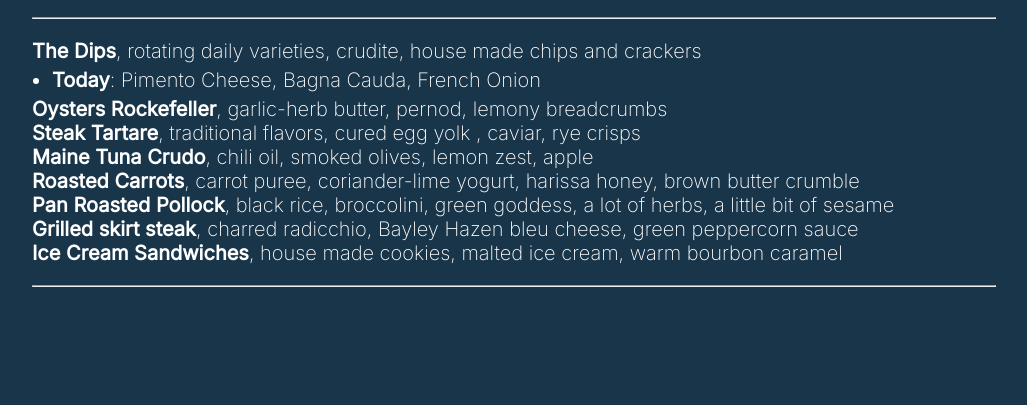
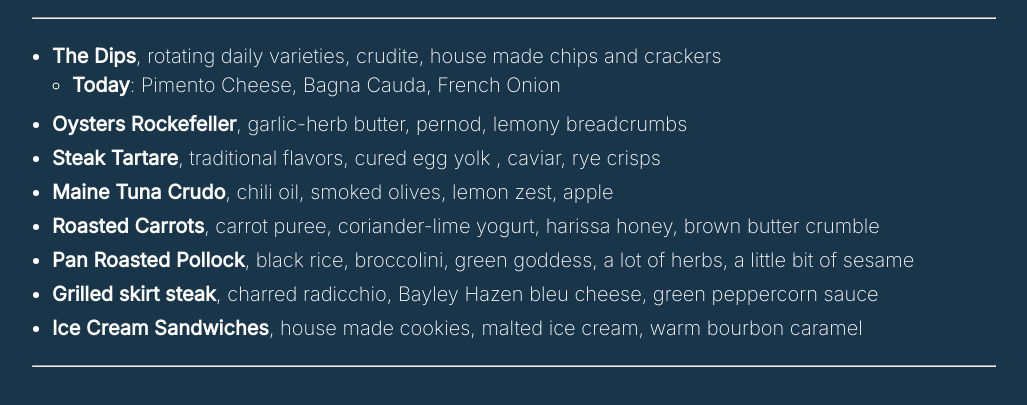
Before and after one commit to thejefwright/black-heart-food-group, a Gatsby site: page /crownJewelTasting in a window 1280 px wide. Shown: the part 93-498 px from the top of the page, without its empty margins (126-1153 px from the left). Built offline with nearby package versions, Linux system fonts and the light colour scheme; Gatsby itself is replaced by a stand-in of ours.

Commit message:
formatting tasting page

```diff
--- a/src/pages/crownJewelTasting.mdx
+++ b/src/pages/crownJewelTasting.mdx
@@ -2,22 +2,22 @@
 
 ---
 
-**The Dips**, rotating daily varieties, crudite, house made chips and crackers
+- **The Dips**, rotating daily varieties, crudite, house made chips and crackers
 
-- **Today**: Pimento Cheese, Bagna Cauda, French Onion
+  - **Today**: Pimento Cheese, Bagna Cauda, French Onion
 
-**Oysters Rockefeller**, garlic-herb butter, pernod, lemony breadcrumbs
+- **Oysters Rockefeller**, garlic-herb butter, pernod, lemony breadcrumbs
 
-**Steak Tartare**, traditional flavors, cured egg yolk , caviar, rye crisps
+- **Steak Tartare**, traditional flavors, cured egg yolk , caviar, rye crisps
 
-**Maine Tuna Crudo**, chili oil, smoked olives, lemon zest, apple
+- **Maine Tuna Crudo**, chili oil, smoked olives, lemon zest, apple
 
-**Roasted Carrots**, carrot puree, coriander-lime yogurt, harissa honey, brown butter crumble
+- **Roasted Carrots**, carrot puree, coriander-lime yogurt, harissa honey, brown butter crumble
 
-**Pan Roasted Pollock**, black rice, broccolini, green goddess, a lot of herbs, a little bit of sesame
+- **Pan Roasted Pollock**, black rice, broccolini, green goddess, a lot of herbs, a little bit of sesame
 
-**Grilled skirt steak**, charred radicchio, Bayley Hazen bleu cheese, green peppercorn sauce
+- **Grilled skirt steak**, charred radicchio, Bayley Hazen bleu cheese, green peppercorn sauce
 
-**Ice Cream Sandwiches**, house made cookies, malted ice cream, warm bourbon caramel
+- **Ice Cream Sandwiches**, house made cookies, malted ice cream, warm bourbon caramel
 
 ---
```
